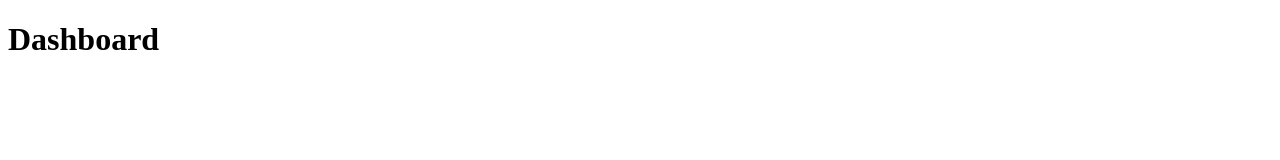
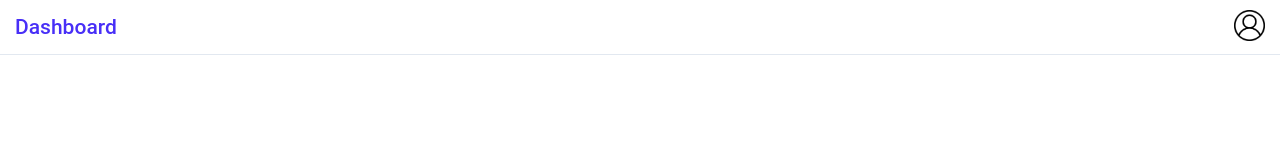
Before and after one commit to RevanthSallangula/SkillContainer, a plain HTML site: page dashboard.html in a window 1280 px wide. Drawn offline with Linux system fonts and the light colour scheme.

Commit message:
Update Navbar for dbh

```diff
--- a/dashboard.html
+++ b/dashboard.html
@@ -9,6 +9,13 @@
   <body>
     <link rel="stylesheet" href="dbhome.css" />
     <script defer src="dbhome.js"></script>
-    <h1>Dashboard</h1>
+    <header class="header">
+      <nav class="navbar">
+        <a href="#" class="nav-title">Dashboard</a>
+        <button>
+          <img id="profile-icon" src="images/profile_icon.png" alt="" />
+        </button>
+      </nav>
+    </header>
   </body>
 </html>
--- a/dbhome.css
+++ b/dbhome.css
@@ -0,0 +1,45 @@
+* {
+  margin: 0;
+  padding: 0;
+  box-sizing: border-box;
+}
+
+html {
+  font-size: 62.5%;
+  font-family: "Roboto", sans-serif;
+}
+
+a {
+  text-decoration: none;
+}
+
+button {
+  border: none;
+  background: none;
+}
+
+.header {
+  border-bottom: 1px solid #e2e8f0;
+}
+
+.navbar {
+  display: flex;
+  justify-content: space-between;
+  align-items: center;
+  padding: 1rem 1.5rem;
+}
+
+.nav-title {
+  font-size: 2.1rem;
+  font-weight: 500;
+  color: #482ff7;
+}
+
+#profile-icon {
+  max-width: 3.1rem;
+  max-height: 3.1rem;
+}
+
+#profile-icon:hover {
+  opacity: 0.6;
+}
--- a/dbhome.js
+++ b/dbhome.js
@@ -0,0 +1,4 @@
+const profileIcon = document.querySelector("#profile-icon");
+profileIcon.addEventListener("click", function () {
+  console.log("Hi");
+});
```
Also changed, not shown: images/profile_icon.png (added).
